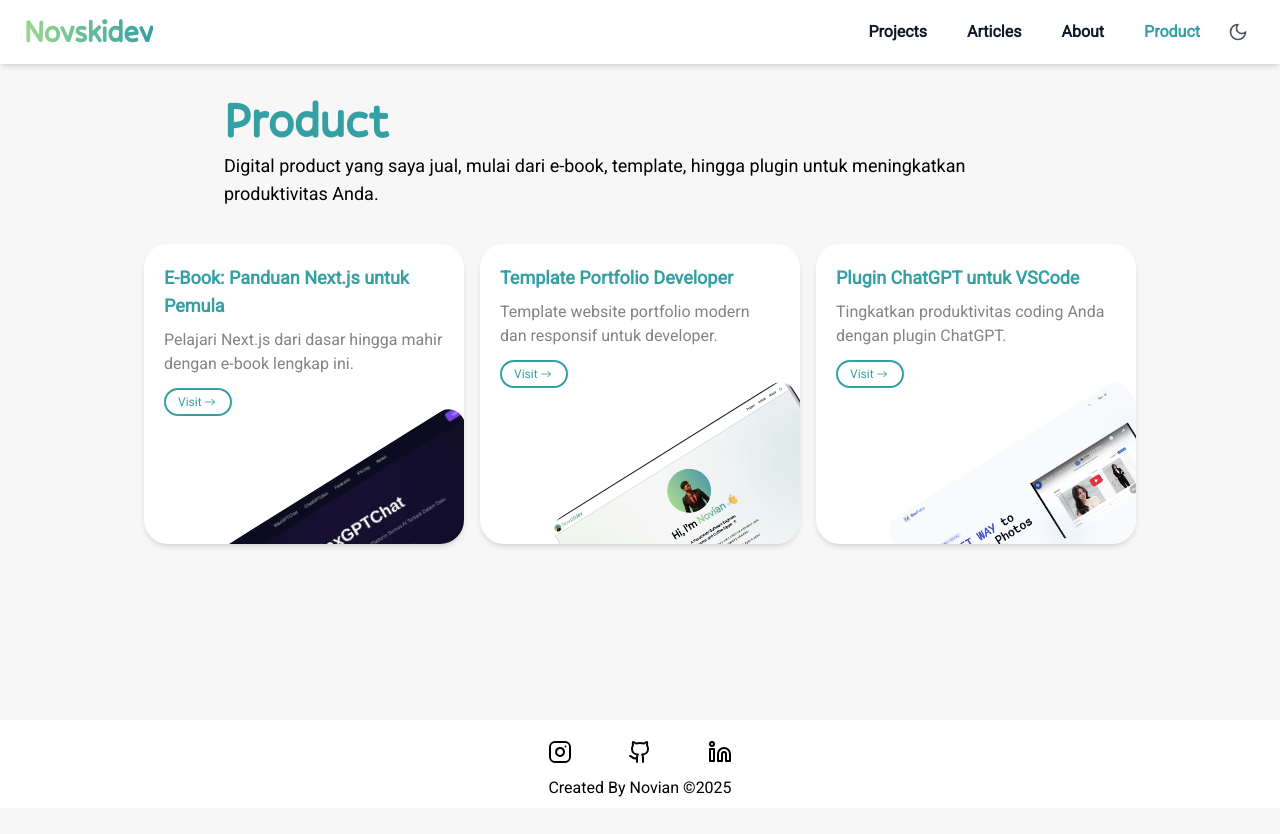
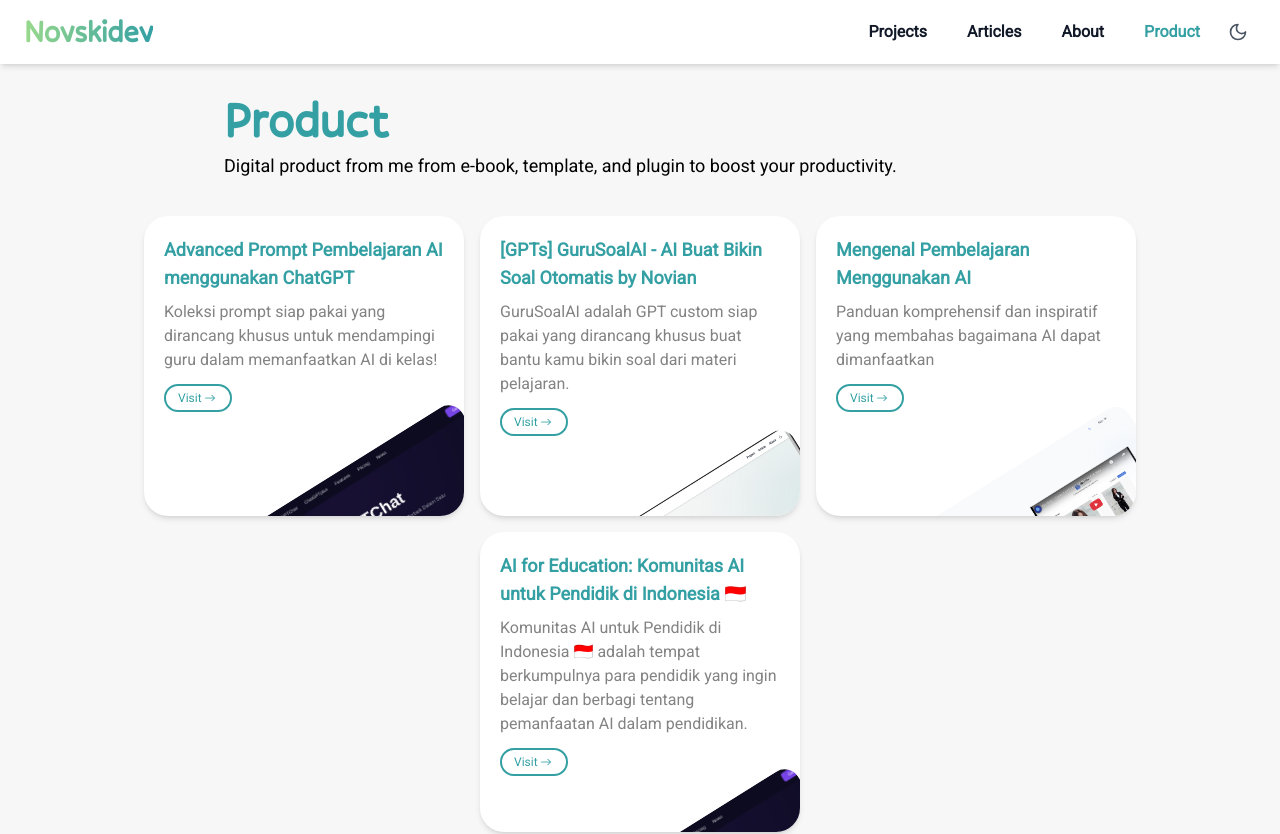
Before and after one commit to novskidev/novskidev.cloud, a Next.js app: page /product in a window 1280 px wide. Shown: the top 834 px of the page. Before the commit the page ends 808 px from the top, so only its background shows below. Built offline with nearby package versions, Linux system fonts and the light colour scheme.

Commit message:
adding product

```diff
--- a/app/product/layout.tsx
+++ b/app/product/layout.tsx
@@ -8,7 +8,7 @@
   return (
     <div className="w-full bg-[#F7F7F7] dark:bg-[#1A1A1A] lg:mx-auto mx-6 my-[80px] p-4 flex flex-col items-center justify-center">
       <h1 className="font-pally font-bold w-8/12 text-5xl text-verdigris dark:text-[#56D3A8]">Product</h1>
-      <p className="font-roboto my-2 text-sm sm:text-base w-8/12 md:text-lg text-wrap text-left dark:text-[#E4E4E4]">Digital product yang saya jual, mulai dari e-book, template, hingga plugin untuk meningkatkan produktivitas Anda.</p>
+      <p className="font-roboto my-2 text-sm sm:text-base w-8/12 md:text-lg text-wrap text-left dark:text-[#E4E4E4]">Digital product from me from  e-book, template, and plugin to boost your productivity.</p>
       {children}
     </div>
   );
--- a/app/product/page.tsx
+++ b/app/product/page.tsx
@@ -4,25 +4,32 @@
 const products = [
 	{
 		key: 1,
-		title: "E-Book: Panduan Next.js untuk Pemula",
-		description: "Pelajari Next.js dari dasar hingga mahir dengan e-book lengkap ini.",
+		title: "Advanced Prompt Pembelajaran AI menggunakan ChatGPT",
+		description: "Koleksi prompt siap pakai yang dirancang khusus untuk mendampingi guru dalam memanfaatkan AI di kelas!",
 		imageSrc: "/images/maxgpt.png",
-		link: "#",
+		link: "https://lynk.id/noviann/gwvgww5lnwd1",
 	},
 	{
 		key: 2,
-		title: "Template Portfolio Developer",
-		description: "Template website portfolio modern dan responsif untuk developer.",
+		title: "[GPTs] GuruSoalAI - AI Buat Bikin Soal Otomatis by Novian",
+		description: "GuruSoalAI adalah GPT custom siap pakai yang dirancang khusus buat bantu kamu bikin soal dari materi pelajaran. ",
 		imageSrc: "/images/portofolio.png",
-		link: "#",
+		link: "https://lynk.id/noviann/xdxj6zv0weqk",
 	},
 	{
 		key: 3,
-		title: "Plugin ChatGPT untuk VSCode",
-		description: "Tingkatkan produktivitas coding Anda dengan plugin ChatGPT.",
+		title: "Mengenal Pembelajaran Menggunakan AI",
+		description: "Panduan komprehensif dan inspiratif yang membahas bagaimana AI dapat dimanfaatkan ",
 		imageSrc: "/images/maxfoto.png",
-		link: "#",
+		link: "https://lynk.id/noviann/yxqj6n84yn3r",
 	},
+	{
+		key: 4,
+		title: "AI for Education: Komunitas AI untuk Pendidik di Indonesia 🇮🇩",
+		description: "Komunitas AI untuk Pendidik di Indonesia 🇮🇩 adalah tempat berkumpulnya para pendidik yang ingin belajar dan berbagi tentang pemanfaatan AI dalam pendidikan.",
+		imageSrc: "/images/maxgpt.png",
+		link: "https://lynk.id/noviann/o68q4oqq4pre",
+	}
 ];
 
 const containerVariants = {
```
